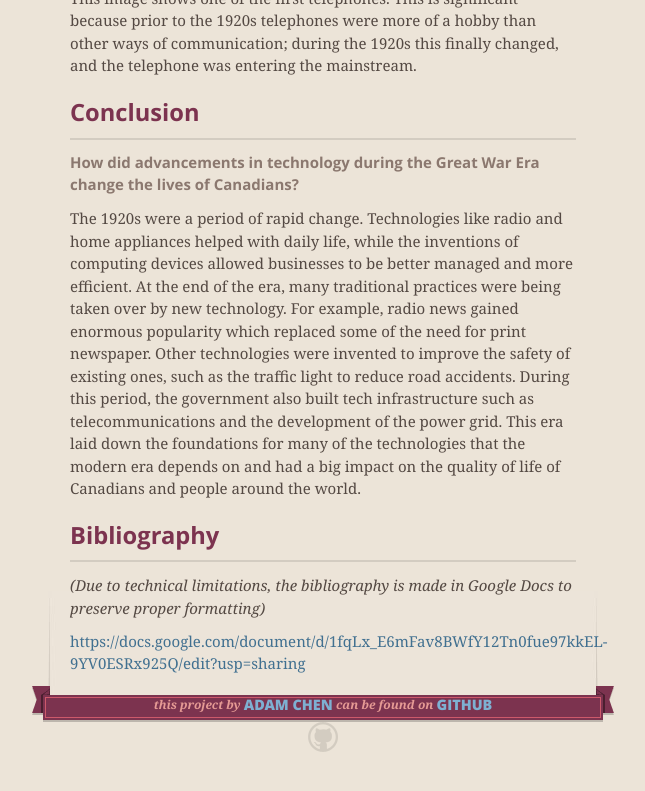
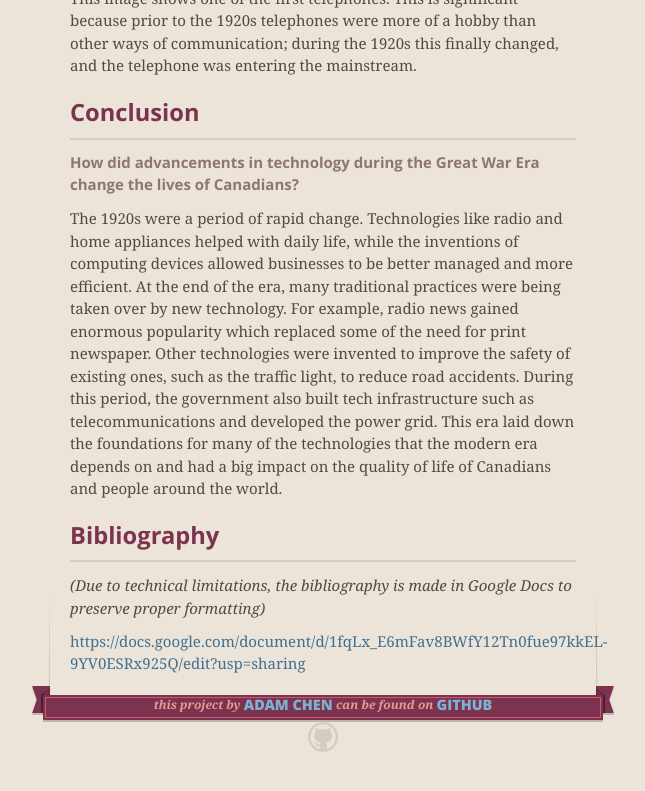
Before and after one commit to encodeous/CHC2D-DigitalMuseum, a Jekyll site: the page built from index.md, in a window 1280 px wide and 900 px high, scrolled down 3739 px, cut to the strip 108-899 px from the top of the window. Shown: the whole strip, without its empty margins (317-962 px from the left). Built offline with Jekyll 4.4.1, drawn with Linux system fonts in a browser that asks for light colours; our own code applies the rules of GitHub Pages for plain Markdown files.

Commit message:
final v3

```diff
--- a/index.md
+++ b/index.md
@@ -64,7 +64,7 @@ This image shows one of the first telephones. This is significant because prior
 
 ##### How did advancements in technology during the Great War Era change the lives of Canadians?
 
-The 1920s were a period of rapid change. Technologies like radio and home appliances helped with daily life, while the inventions of computing devices allowed businesses to be better managed and more efficient. At the end of the era, many traditional practices were being taken over by new technology. For example, radio news gained enormous popularity which replaced some of the need for print newspaper. Other technologies were invented to improve the safety of existing ones, such as the traffic light to reduce road accidents. During this period, the government also built tech infrastructure such as telecommunications and the development of the power grid. This era laid down the foundations for many of the technologies that the modern era depends on and had a big impact on the quality of life of Canadians and people around the world.
+The 1920s were a period of rapid change. Technologies like radio and home appliances helped with daily life, while the inventions of computing devices allowed businesses to be better managed and more efficient. At the end of the era, many traditional practices were being taken over by new technology. For example, radio news gained enormous popularity which replaced some of the need for print newspaper. Other technologies were invented to improve the safety of existing ones, such as the traffic light, to reduce road accidents. During this period, the government also built tech infrastructure such as telecommunications and developed the power grid. This era laid down the foundations for many of the technologies that the modern era depends on and had a big impact on the quality of life of Canadians and people around the world.
 
 ## Bibliography<a name="bibliography" />
 
```
